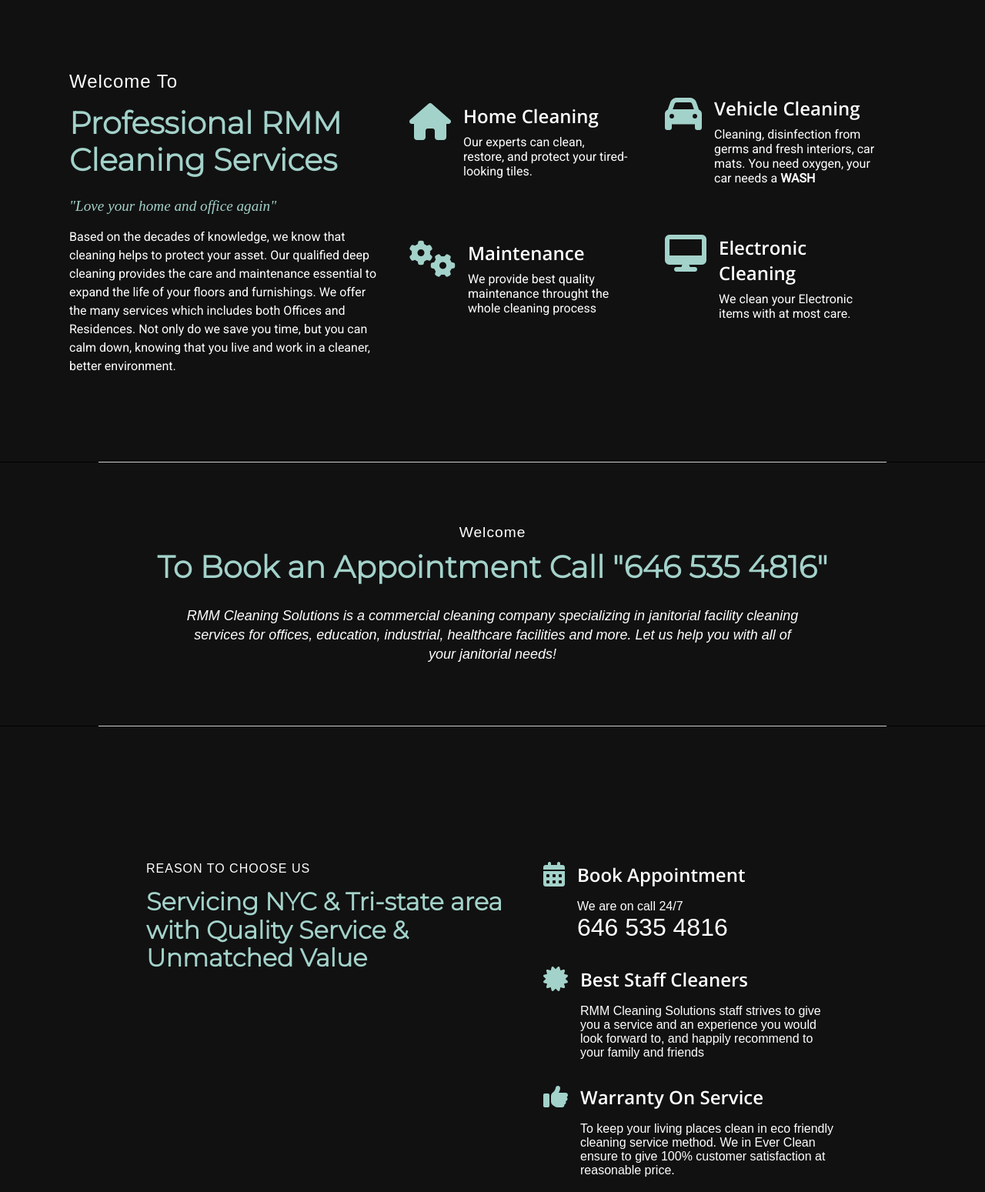
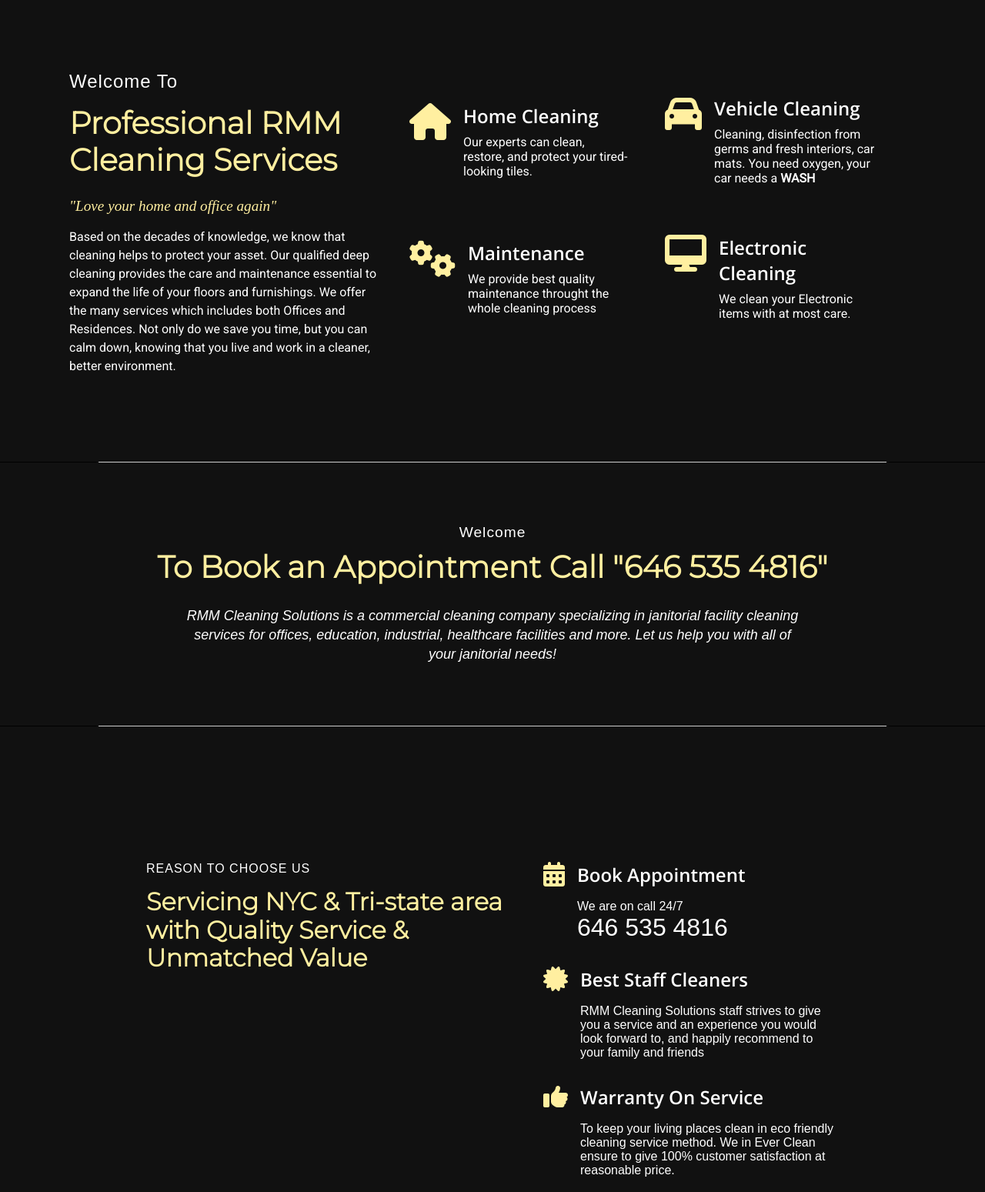
Before and after one commit to praveeenrm/Rmm, a plain HTML site: page index.html in a window 1280 px wide. Shown: the part 820-2369 px from the top of the page at 77% size. Drawn offline with nearby package versions, Linux system fonts and the light colour scheme.

Commit message:
Change to gold color

```diff
--- a/style.css
+++ b/style.css
@@ -238,7 +238,7 @@ nav {
   margin-bottom: 1rem;
 }
 .first h1 {
-  color: #a3d2ca;
+  color: #ffefa0;
   font-family: 'Montserrat', sans-serif;
   font-size: 2.5rem;
   line-height: 3rem;
@@ -250,7 +250,7 @@ nav {
   font-weight: 300;
   margin-bottom: 1rem;
   line-height: 1.5rem;
-  color: #a3d2ca;
+  color: #ffefa0;
 }
 .first p {
   /* color: #a3d2ca; */
@@ -274,7 +274,7 @@ nav {
   padding: 0rem 0.5rem;
   font-size: 3rem;
   /* color: rgb(127, 177, 127); */
-  color: #a3d2ca;
+  color: #ffefa0;
 }
 .box div {
   padding: 0rem 0.5rem;
@@ -307,7 +307,7 @@ nav {
 }
 .call h1 {
   font-family: 'Montserrat', sans-serif;
-  color: #a3d2ca;
+  color: #ffefa0;
   font-size: 2.5rem;
   line-height: 2.3rem;
   margin-bottom: 2rem;
@@ -345,7 +345,7 @@ nav {
   margin-bottom: 1rem;
 }
 .rone h1 {
-  color: #a3d2ca;
+  color: #ffefa0;
   font-family: 'Montserrat', sans-serif;
   font-size: 2rem;
   line-height: 2.3rem;
@@ -368,7 +368,7 @@ nav {
 .rbox i {
   font-size: 2rem;
   /* color: rgb(127, 177, 127); */
-  color: #a3d2ca;
+  color: #ffefa0;
 }
 .rbox div {
   margin: 0rem 1rem;
```
